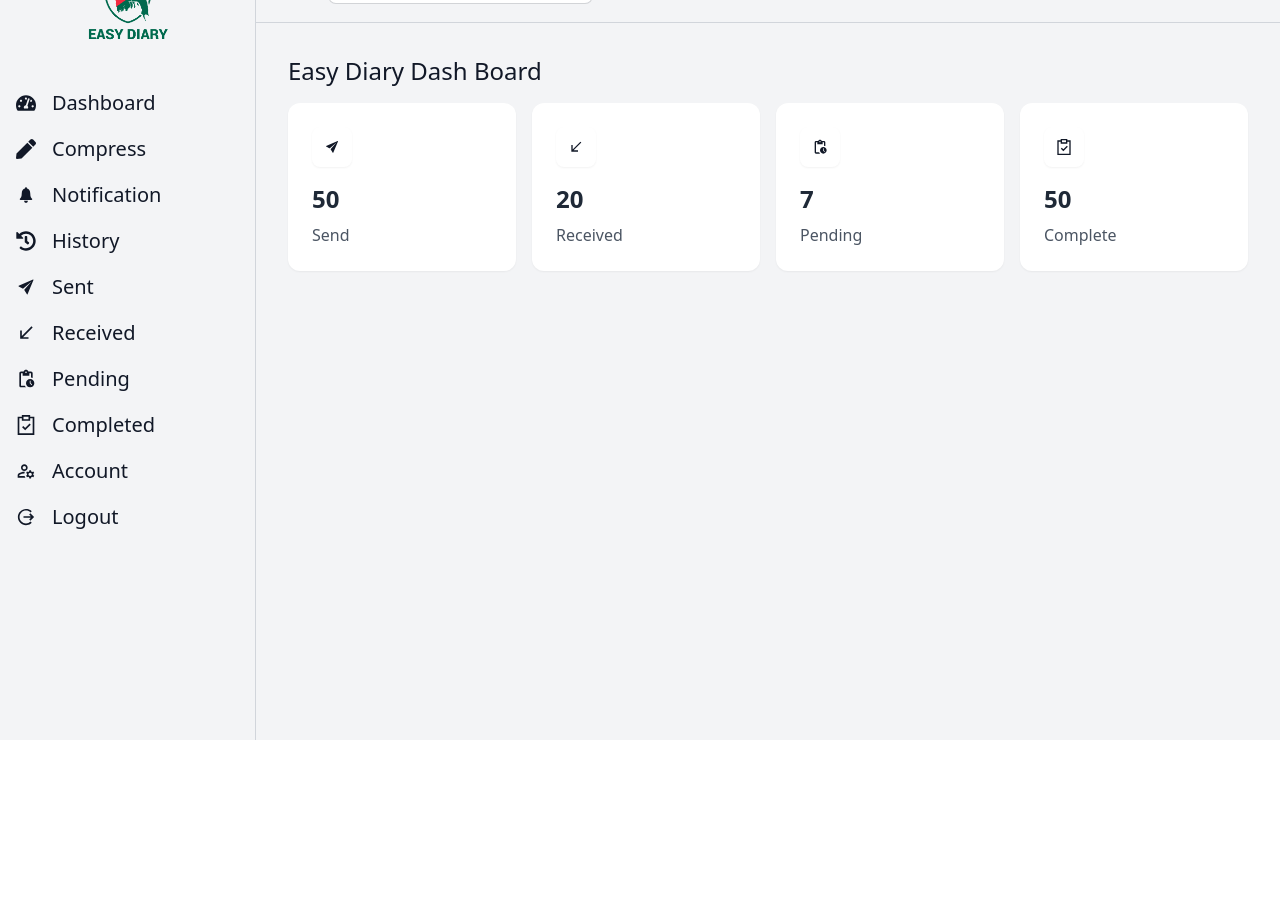
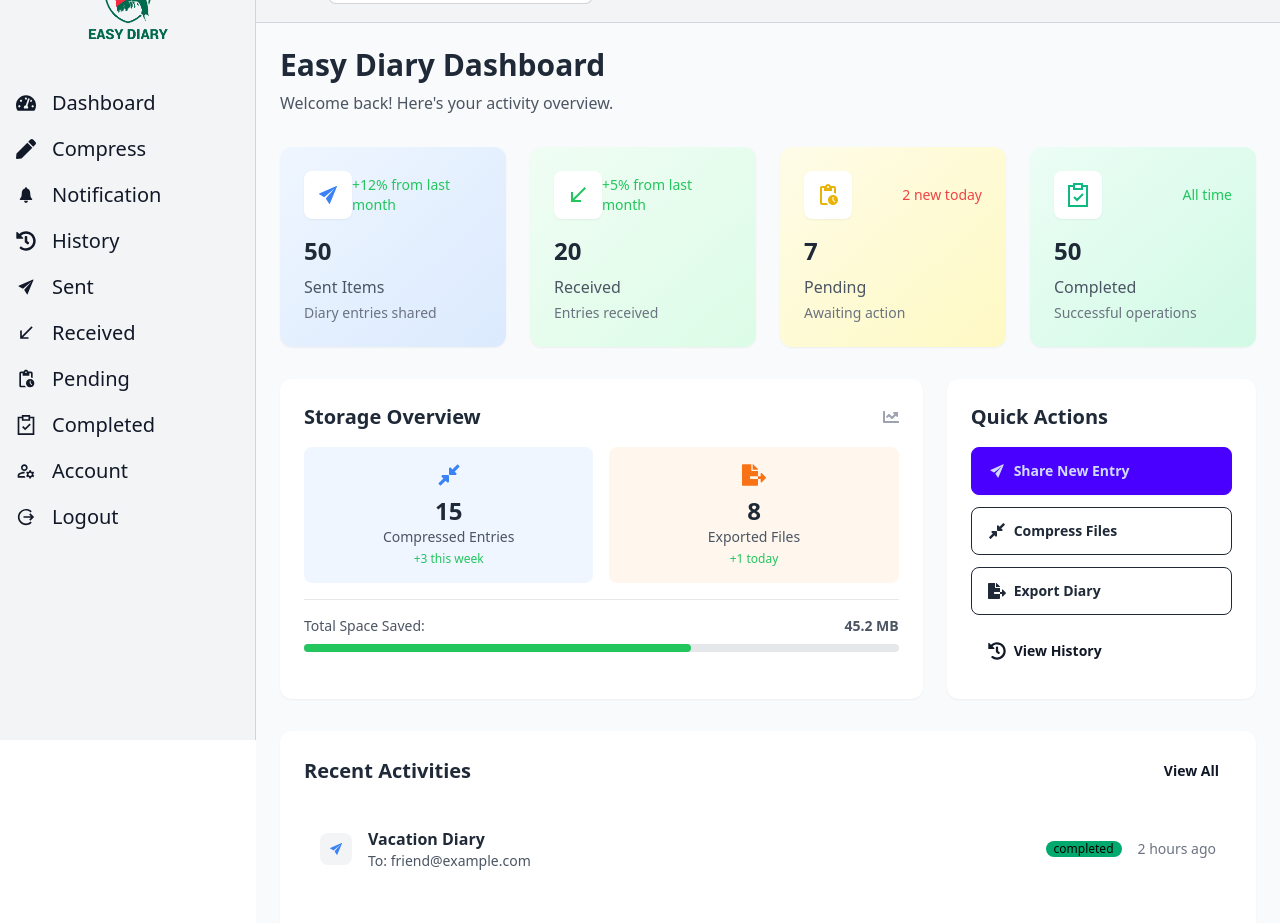
Before and after one commit to Naziur-Rahman/Easy-diary, a React (Vite) app: page / in a window 1280 px wide. Shown: the part 60-983 px from the top of the page. Before the commit the page ends 800 px from the top, so only its background shows below. Built offline with nearby package versions, Linux system fonts and the light colour scheme.

Commit message:
update deshbords section

```diff
--- a/src/Components/Home/Cards/Dashboards.jsx
+++ b/src/Components/Home/Cards/Dashboards.jsx
@@ -1,23 +1,252 @@
-
 import Cards from './Cards'
 import { IoIosSend } from "react-icons/io";
 import { MdCallReceived } from "react-icons/md";
 import { MdOutlinePendingActions } from "react-icons/md";
 import { GrCompliance } from "react-icons/gr";
+import { FaHistory, FaChartLine, FaCompressAlt, FaFileExport } from "react-icons/fa";
+import { useState, useEffect } from 'react';
+
 const Dashboards = () => {
+  const [stats, setStats] = useState({
+    send: 0,
+    received: 0,
+    pending: 0,
+    complete: 0,
+    compressed: 0,
+    exported: 0
+  });
+
+  const [recentActivities, setRecentActivities] = useState([]);
+  const [loading, setLoading] = useState(true);
+
+  // Simulate data fetching
+  useEffect(() => {
+    const fetchDashboardData = async () => {
+      setLoading(true);
+      // Simulate API call
+      setTimeout(() => {
+        setStats({
+          send: 50,
+          received: 20,
+          pending: 7,
+          complete: 50,
+          compressed: 15,
+          exported: 8
+        });
+
+        setRecentActivities([
+          { id: 1, type: 'send', title: 'Vacation Diary', recipient: 'friend@example.com', time: '2 hours ago', status: 'completed' },
+          { id: 2, type: 'receive', title: 'Travel Journal', sender: 'travel@example.com', time: '5 hours ago', status: 'pending' },
+          { id: 3, type: 'compress', title: 'Work Notes', description: 'Compressed 5 entries', time: '1 day ago', status: 'completed' },
+          { id: 4, type: 'export', title: 'Monthly Backup', format: 'PDF', time: '2 days ago', status: 'completed' },
+          { id: 5, type: 'send', title: 'Personal Thoughts', recipient: 'family@example.com', time: '3 days ago', status: 'failed' }
+        ]);
+
+        setLoading(false);
+      }, 1000);
+    };
+
+    fetchDashboardData();
+  }, []);
+
+  const getActivityIcon = (type) => {
+    const icons = {
+      send: <IoIosSend className="text-blue-500" />,
+      receive: <MdCallReceived className="text-green-500" />,
+      compress: <FaCompressAlt className="text-purple-500" />,
+      export: <FaFileExport className="text-orange-500" />
+    };
+    return icons[type] || <GrCompliance />;
+  };
+
+  const getStatusBadge = (status) => {
+    const styles = {
+      completed: 'badge-success',
+      pending: 'badge-warning',
+      failed: 'badge-error'
+    };
+    return <span className={`badge badge-sm ${styles[status]}`}>{status}</span>;
+  };
+
+  if (loading) {
+    return (
+      <div className='grow p-8'>
+        <div className="flex items-center justify-center h-64">
+          <span className="loading loading-spinner loading-lg"></span>
+        </div>
+      </div>
+    );
+  }
+
   return (
-    <div className='grow p-8'>
-      <h1 className='text-2xl mb-4'>Easy Diary Dash Board</h1>
-      <div className='grid grid-cols-1 md:grid-cols-2 lg:grid-cols-4 gap-4 mb-6'>
-        <Cards icon={<IoIosSend/>} title="Send" value= "50"/>
-        <Cards icon={<MdCallReceived/>} title="Received" value= "20"/>
-        <Cards icon={<MdOutlinePendingActions/>} title="Pending" value= "7"/>
-        <Cards icon={<GrCompliance/>} title="Complete" value= "50"/>
+    <div className='grow p-6 bg-gray-50 min-h-screen'>
+      {/* Header */}
+      <div className="mb-8">
+        <h1 className='text-3xl font-bold text-gray-800 mb-2'>Easy Diary Dashboard</h1>
+        <p className='text-gray-600'>Welcome back! Here's your activity overview.</p>
+      </div>
 
+      {/* Main Stats Cards */}
+      <div className='grid grid-cols-1 md:grid-cols-2 lg:grid-cols-4 gap-6 mb-8'>
+        <Cards
+          icon={<IoIosSend className="text-2xl text-blue-500"/>}
+          title="Sent Items"
+          value={stats.send.toString()}
+          description="Diary entries shared"
+          trend="+12% from last month"
+          trendPositive={true}
+          bgColor="bg-gradient-to-br from-blue-50 to-blue-100"
+        />
+        <Cards
+          icon={<MdCallReceived className="text-2xl text-green-500"/>}
+          title="Received"
+          value={stats.received.toString()}
+          description="Entries received"
+          trend="+5% from last month"
+          trendPositive={true}
+          bgColor="bg-gradient-to-br from-green-50 to-green-100"
+        />
+        <Cards
+          icon={<MdOutlinePendingActions className="text-2xl text-yellow-500"/>}
+          title="Pending"
+          value={stats.pending.toString()}
+          description="Awaiting action"
+          trend="2 new today"
+          trendPositive={false}
+          bgColor="bg-gradient-to-br from-yellow-50 to-yellow-100"
+        />
+        <Cards
+          icon={<GrCompliance className="text-2xl text-emerald-500"/>}
+          title="Completed"
+          value={stats.complete.toString()}
+          description="Successful operations"
+          trend="All time"
+          trendPositive={true}
+          bgColor="bg-gradient-to-br from-emerald-50 to-emerald-100"
+        />
+      </div>
 
+      {/* Secondary Stats and Charts */}
+      <div className="grid grid-cols-1 lg:grid-cols-3 gap-6 mb-8">
+        {/* Storage Stats */}
+        <div className="lg:col-span-2 bg-white rounded-xl shadow-sm p-6">
+          <div className="flex items-center justify-between mb-4">
+            <h2 className="text-xl font-semibold text-gray-800">Storage Overview</h2>
+            <FaChartLine className="text-gray-400" />
+          </div>
+          <div className="grid grid-cols-2 gap-4">
+            <div className="text-center p-4 bg-blue-50 rounded-lg">
+              <FaCompressAlt className="text-2xl text-blue-500 mx-auto mb-2" />
+              <div className="text-2xl font-bold text-gray-800">{stats.compressed}</div>
+              <div className="text-sm text-gray-600">Compressed Entries</div>
+              <div className="text-xs text-green-500 mt-1">+3 this week</div>
+            </div>
+            <div className="text-center p-4 bg-orange-50 rounded-lg">
+              <FaFileExport className="text-2xl text-orange-500 mx-auto mb-2" />
+              <div className="text-2xl font-bold text-gray-800">{stats.exported}</div>
+              <div className="text-sm text-gray-600">Exported Files</div>
+              <div className="text-xs text-green-500 mt-1">+1 today</div>
+            </div>
+          </div>
+          <div className="mt-4 pt-4 border-t">
+            <div className="flex justify-between text-sm text-gray-600">
+              <span>Total Space Saved:</span>
+              <span className="font-semibold">45.2 MB</span>
+            </div>
+            <div className="w-full bg-gray-200 rounded-full h-2 mt-2">
+              <div className="bg-green-500 h-2 rounded-full" style={{ width: '65%' }}></div>
+            </div>
+          </div>
+        </div>
+
+        {/* Quick Actions */}
+        <div className="bg-white rounded-xl shadow-sm p-6">
+          <h2 className="text-xl font-semibold text-gray-800 mb-4">Quick Actions</h2>
+          <div className="space-y-3">
+            <button className="btn btn-primary btn-block justify-start">
+              <IoIosSend className="text-lg" />
+              Share New Entry
+            </button>
+            <button className="btn btn-outline btn-block justify-start">
+              <FaCompressAlt className="text-lg" />
+              Compress Files
+            </button>
+            <button className="btn btn-outline btn-block justify-start">
+              <FaFileExport className="text-lg" />
+              Export Diary
+            </button>
+            <button className="btn btn-ghost btn-block justify-start">
+              <FaHistory className="text-lg" />
+              View History
+            </button>
+          </div>
+        </div>
+      </div>
+
+      {/* Recent Activities */}
+      <div className="bg-white rounded-xl shadow-sm p-6">
+        <div className="flex items-center justify-between mb-6">
+          <h2 className="text-xl font-semibold text-gray-800">Recent Activities</h2>
+          <button className="btn btn-ghost btn-sm">
+            View All
+          </button>
+        </div>
+
+        <div className="space-y-4">
+          {recentActivities.map(activity => (
+            <div key={activity.id} className="flex items-center justify-between p-4 hover:bg-gray-50 rounded-lg transition-colors">
+              <div className="flex items-center space-x-4">
+                <div className="p-2 bg-gray-100 rounded-lg">
+                  {getActivityIcon(activity.type)}
+                </div>
+                <div>
+                  <h3 className="font-semibold text-gray-800">{activity.title}</h3>
+                  <p className="text-sm text-gray-600">
+                    {activity.type === 'send' && `To: ${activity.recipient}`}
+                    {activity.type === 'receive' && `From: ${activity.sender}`}
+                    {activity.type === 'compress' && activity.description}
+                    {activity.type === 'export' && `Format: ${activity.format}`}
+                  </p>
+                </div>
+              </div>
+
+              <div className="flex items-center space-x-4">
+                {getStatusBadge(activity.status)}
+                <span className="text-sm text-gray-500">{activity.time}</span>
+              </div>
+            </div>
+          ))}
+        </div>
+
+        {recentActivities.length === 0 && (
+          <div className="text-center py-8">
+            <FaHistory className="text-4xl text-gray-300 mx-auto mb-3" />
+            <p className="text-gray-500">No recent activities</p>
+          </div>
+        )}
+      </div>
+
+      {/* Bottom Stats Bar */}
+      <div className="mt-8 grid grid-cols-2 md:grid-cols-4 gap-4 text-center">
+        <div className="bg-white p-4 rounded-lg shadow-sm">
+          <div className="text-2xl font-bold text-blue-600">{stats.send}</div>
+          <div className="text-sm text-gray-600">Sent Today</div>
+        </div>
+        <div className="bg-white p-4 rounded-lg shadow-sm">
+          <div className="text-2xl font-bold text-green-600">{stats.received}</div>
+          <div className="text-sm text-gray-600">Received Today</div>
+        </div>
+        <div className="bg-white p-4 rounded-lg shadow-sm">
+          <div className="text-2xl font-bold text-purple-600">{stats.compressed}</div>
+          <div className="text-sm text-gray-600">Space Saved</div>
+        </div>
+        <div className="bg-white p-4 rounded-lg shadow-sm">
+          <div className="text-2xl font-bold text-orange-600">{stats.exported}</div>
+          <div className="text-sm text-gray-600">Files Exported</div>
+        </div>
       </div>
     </div>
-  )
-}
+  );
+};
 
-export default Dashboards
+export default Dashboards;
```
